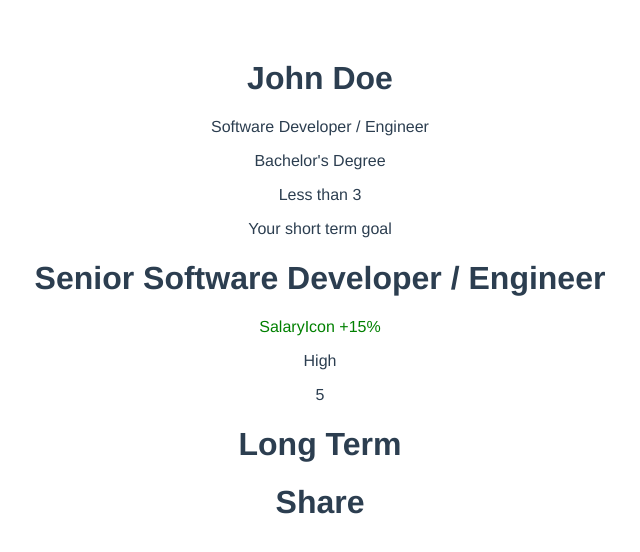
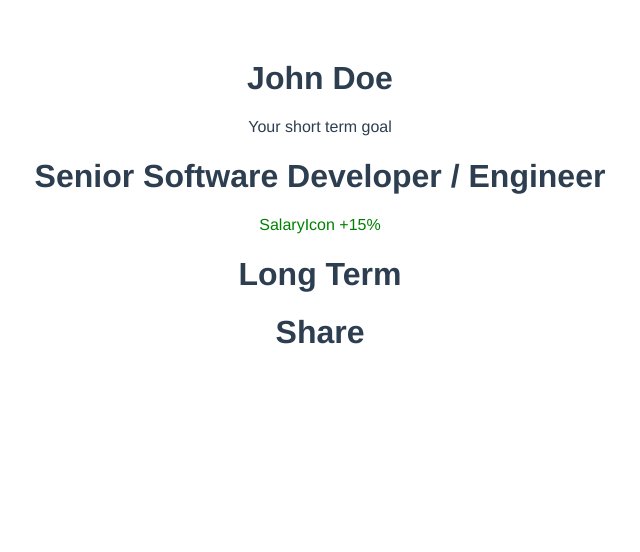
Before and after one commit to shektor/career-path, a Vue app: page / in a window 1280 px wide. Shown: the top 552 px of the page, without its empty margins (320-960 px from the left). Built offline with nearby package versions, Linux system fonts and the light colour scheme.

Commit message:
Update SummaryItems to render child components dynamically
It should dynamically render components passed to it in the form of
objects. Use the 'is' attribute to loop through an array of component
objects, rendering based on the name and attached data as props.

```diff
--- a/src/components/ShortTerm.vue
+++ b/src/components/ShortTerm.vue
@@ -3,14 +3,15 @@
     Your short term goal
     <h1>{{ career.name }}</h1>
     <SummaryItems
-      :items="{
-        salary: {
-          current: currentSalary,
-          goal: career.details.meanSalary
-        },
-        demandLevel: career.details.demandLevel,
-        experienceYears: career.details.experienceYears
-      }"
+      :items = "[
+        {
+          name: 'Salary',
+          props: {
+            current: currentSalary,
+            goal: career.details.meanSalary
+          }
+        }
+      ]"
     />
   </div>
 </template>
--- a/src/components/SummaryItems.vue
+++ b/src/components/SummaryItems.vue
@@ -1,13 +1,8 @@
 <template>
   <div>
-    <p> {{ items.currentRole }} </p>
-    <p> {{ items.education }} </p>
-    <Salary v-if="items.salary"
-      :current = "items.salary.current"
-      :goal = "items.salary.goal"
-    />
-    <p> {{ items.demandLevel }} </p>
-    <p> {{ items.experienceYears }} </p>
+    <div v-for="(item, index) in items" :key="index">
+      <component :is="item.name" v-bind="item.props"></component>
+    </div>
   </div>
 </template>
 
@@ -16,7 +11,7 @@ import Salary from './Salary.vue'
 
 export default {
   props: {
-    items: Object
+    items: Array
   },
   components: {
     Salary
```
Also changed, not shown: 1 other file (tests, documents, lock files or other folders).
